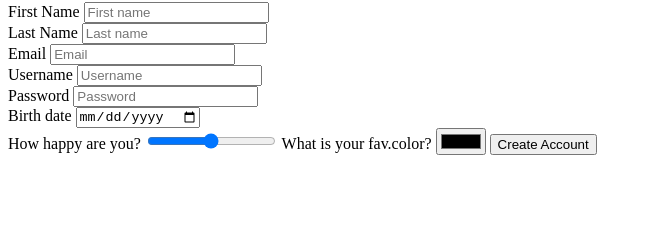
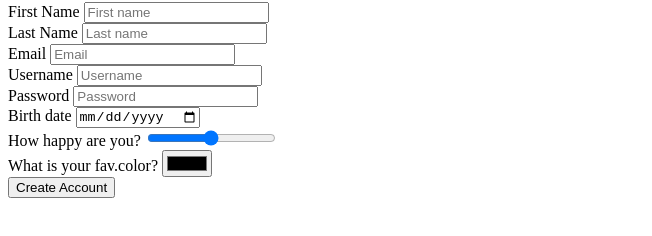
Before and after one commit to bourbon0610/TIL, a plain HTML site: page cocoa_clone_challenge/day4/index.html in a window 1280 px wide. Shown: the part 78-314 px from the top of the page, without its empty margins (0-652 px from the left). Drawn offline with Linux system fonts and the light colour scheme.

Commit message:
일부수정

```diff
--- a/cocoa_clone_challenge/day4/index.html
+++ b/cocoa_clone_challenge/day4/index.html
@@ -27,8 +27,8 @@
         >Birth date <input placeholder="yyyy/mm/dd" required type="date"
       /></div>
 
-      <span>How happy are you? <input type="range" required /></span>
-      <span>What is your fav.color? <input type="color" required /></span>
+      <div>How happy are you? <input type="range" required /></div>
+      <div>What is your fav.color? <input type="color" required /></div>
       <input id="login-form__submit" type="submit" value="Create Account" />
     </form>
   </body>
```
